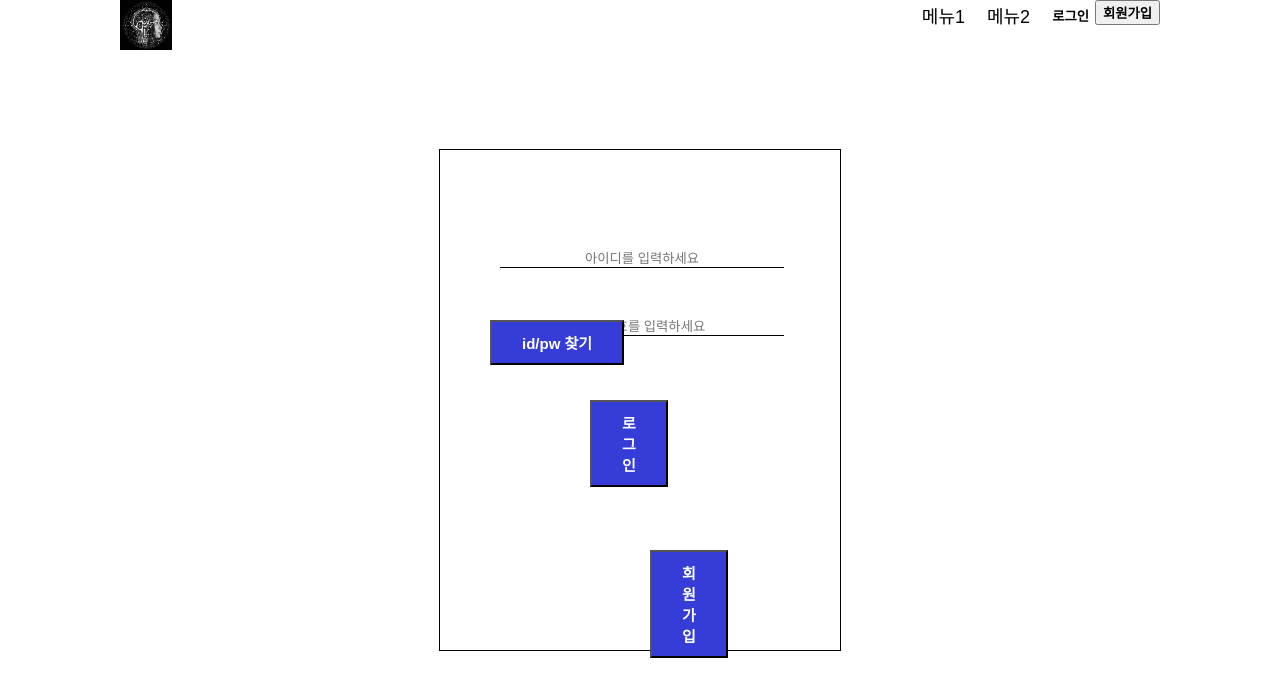
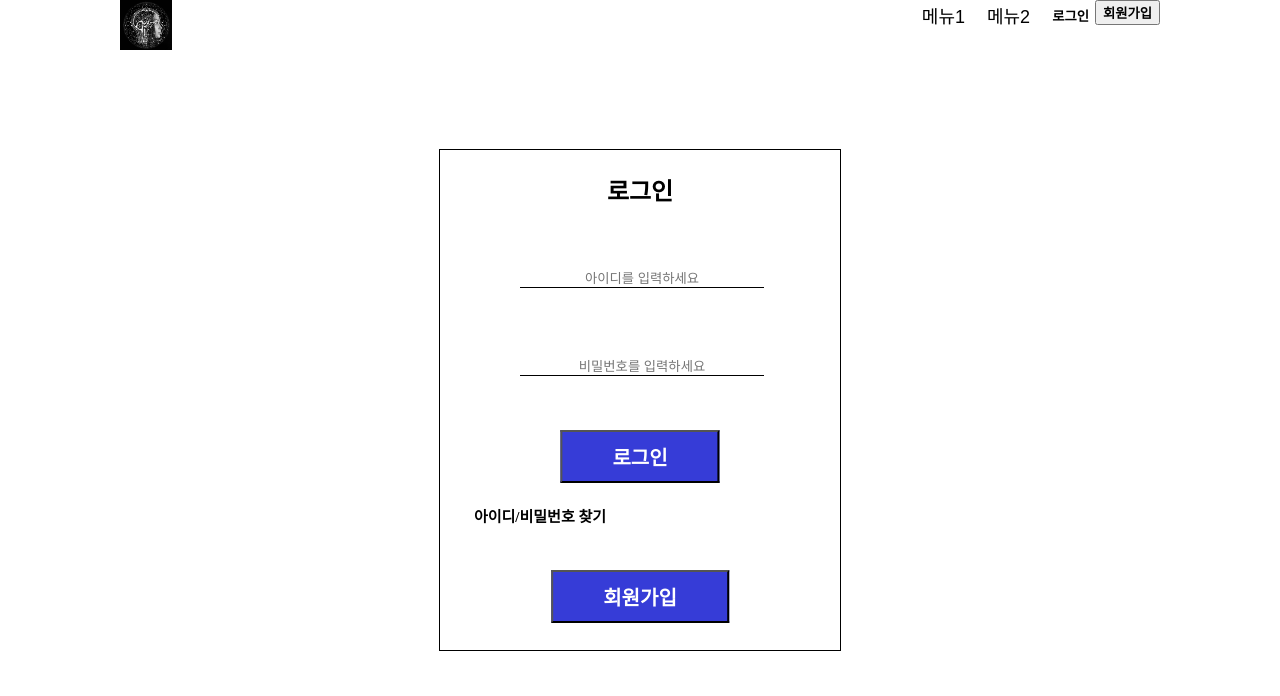
Before and after one commit to soft-a-life/SALT-Frontend, a React (Create React App) app: page /loginScreen in a window 1280 px wide. Shown: the top 696 px of the page. Built offline with nearby package versions, Linux system fonts and the light colour scheme; what prosemirror-example-setup would draw is missing.

Commit message:
로그인페이지 css_v3

```diff
--- a/src/userManagament/loginScreen/LoginScreen.css
+++ b/src/userManagament/loginScreen/LoginScreen.css
@@ -14,16 +14,25 @@
   padding: 50px;
 }
 
+.loginScreen .loginTitle {
+  position: absolute;
+  top: 30px;
+  left: 50%;
+  transform: translateX(-50%);
+  font-size: 24px;
+  font-weight: bold;
+}
+
 .loginScreen .inputContainer {
   position: absolute;
   top: 50px;
-  width: 70%;
+  width: 60%;
 }
 
 .loginScreen input {
   display: block;
   width: 100%;
-  margin-top: 50px;
+  margin-top: 70px;
   border: none;
   border-bottom: 1px solid #000000;
 }
@@ -35,20 +44,16 @@
 
 .loginScreen button {
   background: #363CD7;
-  padding: 10px 30px;
+  padding: 10px 50px;
   color: #fff;
-  font-size: 15px;
+  font-size: 20px;
   font-weight: bold;
   text-align: center;
+  white-space: nowrap;
 }
 
 .loginScreen .buttonContainer {
   position: relative;
-  /* display: flex;
-  flex-direction: column;
-  gap: 30px;
-  align-items: center;
-  justify-content: center; */
 }
 
 .loginScreen button:hover {
@@ -62,18 +67,31 @@
 
 .loginScreen .loginButton {
   position: absolute;
-  left: -50px;
-  top: 0px;
+  left: 50%;
+  top: 30px;
+  transform: translateX(-50%);
 }
 
 .loginScreen .signupButton {
   position: absolute;
-  left: 10px;
-  top: 150px;
+  left: 50%;
+  top: 170px;
+  transform: translateX(-50%);
 }
 
-.loginScreen .findIdPwButton {
+.loginScreen .findIdPwLink {
   position: absolute;
-  left: -150px;
-  top: -80px;
+  left: -100px;
+  top: 110px;
+  transform: translateX(-50%);
+  color: #000000;
+  font-size: 15px;
+  font-weight: bold;
+  cursor: pointer;
+  white-space: nowrap;
 }
+
+.loginScreen .findIdPwLink:hover {
+  color: #000000;
+  text-decoration: underline;
+}
--- a/src/userManagament/loginScreen/LoginScreen.jsx
+++ b/src/userManagament/loginScreen/LoginScreen.jsx
@@ -43,6 +43,7 @@ function LoginScreen() {
     }
     return (
         <div className={"loginScreen"}>
+            <h2 className="loginTitle">로그인</h2>
             <div className="inputContainer">
                 <input value={form.userId}
                     onChange={(e) => onChange(e)}
@@ -53,10 +54,10 @@ function LoginScreen() {
             </div>
             <div className="buttonContainer">
                 <button onClick={() => loginConstraints()} className="loginButton">로그인</button>
-                <Link to={'/loginPage/signUpPage'}>
+                <Link to={'/signUpPage'}>
                     <button className="signupButton">회원가입</button>
                 </Link>
-                <button className="findIdPwButton">id/pw 찾기</button>
+                <Link to={'/SignUpScreen/signUpPage'} className="findIdPwLink">아이디/비밀번호 찾기</Link>
             </div>
         </div>
     );
```
